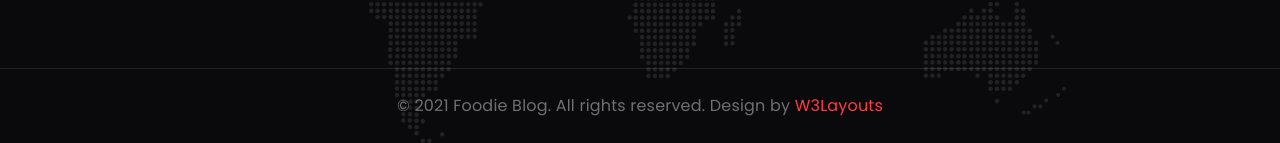
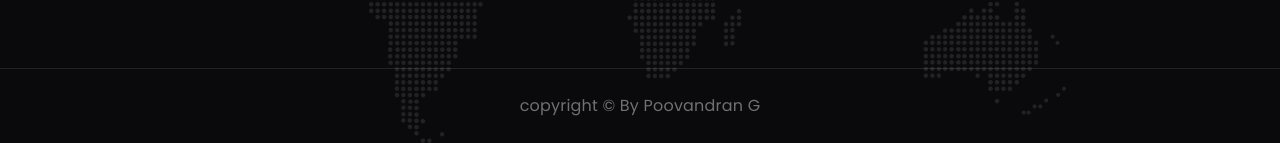
Before and after one commit to poovandran0302/azsur, a plain HTML site: page contact.html in a window 1280 px wide. Shown: the part 2106-2249 px from the top of the page. Drawn offline with Linux system fonts and the light colour scheme; a web font is replaced by a local one.

Commit message:
Update contact.html

```diff
--- a/contact.html
+++ b/contact.html
@@ -282,9 +282,7 @@ Author URL: http://w3layouts.com
         <!-- copyright -->
         <section class="w3l-copyright text-center">
             <div class="container">
-                <p class="copy-footer-29">© 2021 Foodie Blog. All rights reserved. Design by <a
-                        href="https://w3layouts.com/" target="_blank">
-                        W3Layouts</a></p>
+                <p class="copy-footer-29">copyright &copy; By Poovandran G</p>
             </div>
         </section>
         <!-- //copyright -->
```
